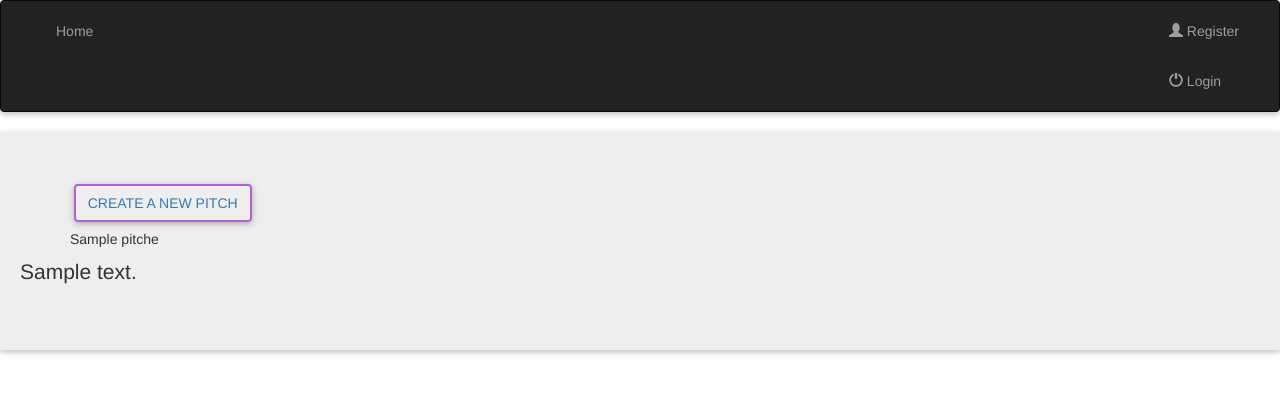
After one commit to alexomaset/Pitch, a Flask app: page /pitch/new/1 in a window 1280 px wide. The commit adds this page. Shown: the top 394 px of the page. Run offline with Flask 2, Linux system fonts and the light colour scheme; tables that the repository leaves empty hold one stand-in row (values such as "Sample post"); some libraries are stand-ins or nearby versions.

Commit message:
modified files

```diff
--- a/app/templates/base.html
+++ b/app/templates/base.html
@@ -1,13 +1,30 @@
-{% extends 'bootstrap/base.html' %}
+{% extends 'bootstrap/base.html'%}
 
-{% block navbar %}
+{% block styles %}
+<link href="https://fonts.googleapis.com/css?family=Indie+Flower|Josefin+Sans|Righteous" rel="stylesheet"><!-- Font Awesome -->
+<link rel="stylesheet" href="https://use.fontawesome.com/releases/v5.8.1/css/all.css">
+<!-- Bootstrap core CSS -->
+<link href="https://cdnjs.cloudflare.com/ajax/libs/twitter-bootstrap/4.3.1/css/bootstrap.min.css" rel="stylesheet">
+<!-- Material Design Bootstrap -->
+<link href="https://cdnjs.cloudflare.com/ajax/libs/mdbootstrap/4.7.7/css/mdb.min.css" rel="stylesheet">
+{{super()}}
+<link rel="stylesheet" href="{{url_for ('static',filename='css/styles.css' )}}">
+{%endblock %}
 
-
-     {% include 'navbar.html' %}
-
+{% block navbar%}
+    {% include 'navbar.html' %}
 {% endblock %}
 
+{% block scripts %}
+{{super()}}
+<script src="{{url_for('static',filename='js/script.js')}}"></script>
 
-{% block content %}
-
+<!-- JQuery -->
+<script type="text/javascript" src="https://cdnjs.cloudflare.com/ajax/libs/jquery/3.3.1/jquery.min.js"></script>
+<!-- Bootstrap tooltips -->
+<script type="text/javascript" src="https://cdnjs.cloudflare.com/ajax/libs/popper.js/1.14.4/umd/popper.min.js"></script>
+<!-- Bootstrap core JavaScript -->
+<script type="text/javascript" src="https://cdnjs.cloudflare.com/ajax/libs/twitter-bootstrap/4.3.1/js/bootstrap.min.js"></script>
+<!-- MDB core JavaScript -->
+<script type="text/javascript" src="https://cdnjs.cloudflare.com/ajax/libs/mdbootstrap/4.7.7/js/mdb.min.js"></script>
 {% endblock %}
--- a/app/templates/navbar.html
+++ b/app/templates/navbar.html
@@ -7,7 +7,7 @@
               <span class="icon-bar"></span>
               <span class="icon-bar"></span>
             </button>
-            <a class="navbar-brand" href="/"> Pitch-Ideas </a>
+
 
         </div>
         <div class="navbar-collapse collapse">
@@ -21,7 +21,7 @@
                 <li><a href="{{url_for('auth.logout')}}">Log out</a></li>
                 {% else %}
                 <li><a href="{{url_for('auth.register')}}"><span class="glyphicon glyphicon-user"></span> Register</a></li>
-                <li><a href="{{url_for('auth.login')}}"><span class="glyphicon glyphicon-log-in"></span> Login</a></li>
+                <li><a href="{{url_for('auth.login')}}"><span class="glyphicon glyphicon-off"></span> Login</a></li>
                 {% endif %}
             </ul>
 
--- a/app/templates/pitches.html
+++ b/app/templates/pitches.html
@@ -4,7 +4,7 @@
 <link href="https://fonts.googleapis.com/css?family=Open+Sans|Noto+Serif+KR|Oswald" rel="stylesheet">
 <div class="jumbotron" style="text-align:center; background-color:white;">
 <h1 style="font-family:
-'Open Sans', sans-serif;">GENERAL POSTS</h1>
+'Open Sans', sans-serif;">PITCHES</h1>
 {% for pitch in pitches %}
 <article class="media content-section">
   <div class="media-body">
--- /dev/null
+++ b/app/templates/singlepitch.html
@@ -0,0 +1,23 @@
+{% extends 'base.html' %}
+{% block content %}
+<div class="jumbotron">
+  <div class="container">
+
+  <button type="button" class="btn btn-outline-secondary"><a href="/pitch/new">Create a new Pitch</a></button>
+
+<h5>{{ pitch.title }}</h5>
+
+  </div>
+
+
+    <p>{{pitch.content}}</p>
+
+
+
+
+
+
+
+</div>
+
+{% endblock %}
```
Also changed, not shown: app/templates/index.html (+19 -22 lines), app/templates/viewpitch.html (added, +30 -0 lines), app/templates/newpitch.html (renamed from app/templates/new_pitch.html).
